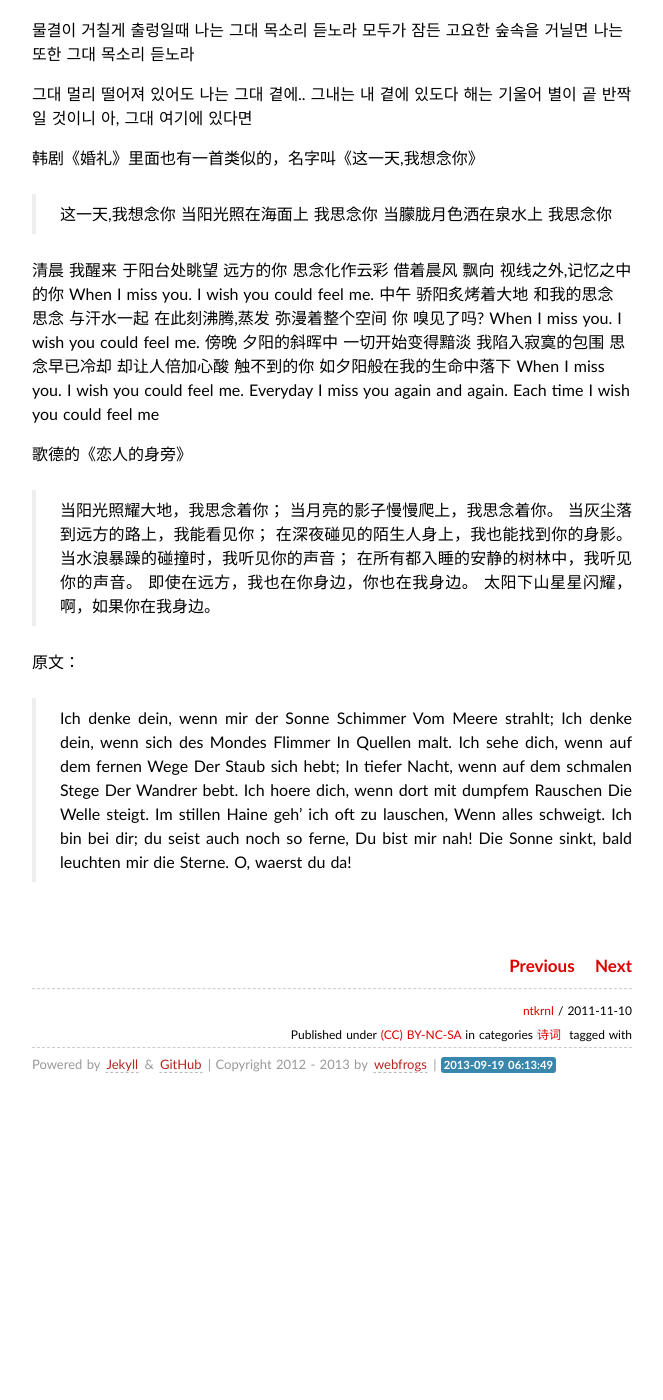
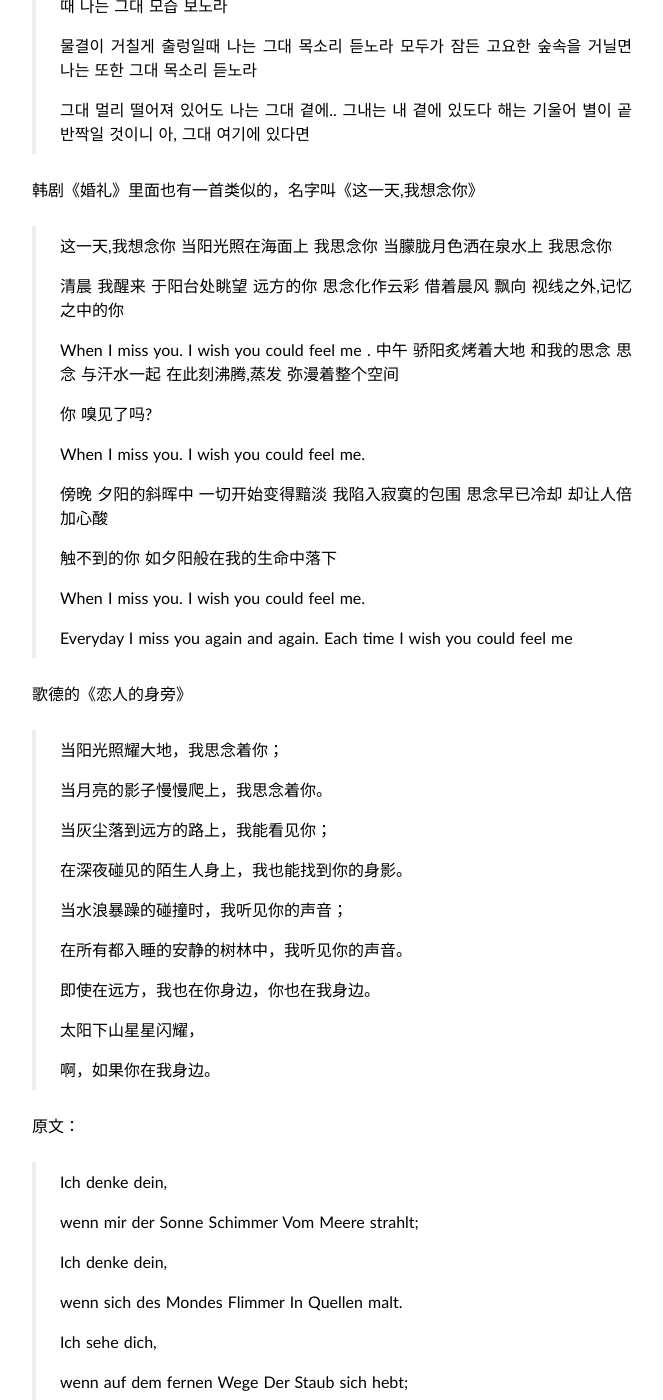
Before and after one commit to ntkrnl/ntkrnl.github.io, a Jekyll site: the page built from _posts/2011-11-10-when-the-sun-shines-on-the-sea-im-missing-you.markdown, in a window 1280 px wide and 1400 px high, scrolled down 473 px. Shown: the whole window, without its empty margins (308-971 px from the left). Built offline with Jekyll 4.4.1, drawn with Linux system fonts in a browser that asks for light colours; some web fonts are replaced; Markdown is read by kramdown in place of the engine named in the settings; comment, search, counter and statistics services are not loaded; before the commit the page ends 1580 px from its top, so only the background shows below that; some of the changed text lies outside the part shown.

Commit message:
Update 2011-11-10-when-the-sun-shines-on-the-sea-im-missing-you.markdown

```diff
--- a/_posts/2011-11-10-when-the-sun-shines-on-the-sea-im-missing-you.markdown
+++ b/_posts/2011-11-10-when-the-sun-shines-on-the-sea-im-missing-you.markdown
@@ -14,118 +14,145 @@ categories:
 
 
 > 当阳光照在海面上
-我正在思念你
-当朦胧的月光洒在泉水上
-我正在思念你
-
-望着窗外
-如果树枝在风中轻轻摇摆
-那么你爱的人也在爱着你
-侧耳倾听
-如果你听见你的心跳
-那么你爱的人也在爱着你
-闭上眼睛
-如果你的唇边挂着一丝微笑
-那么你爱的人也在爱着你
+> 我正在思念你
+> 当朦胧的月光洒在泉水上
+> 我正在思念你
+>
+> 望着窗外
+> 如果树枝在风中轻轻摇摆
+> 那么你爱的人也在爱着你
+>
+> 侧耳倾听
+> 如果你听见你的心跳
+> 那么你爱的人也在爱着你
+>
+> 闭上眼睛
+> 如果你的唇边挂着一丝微笑
+> 那么你爱的人也在爱着你
 
 
 
 原文：
-
-
 > 햇빛이 바다를 비출 때
-나는 그대를 생각하노라
-달그림자 샘에 어릴 때
-나는 그대를 생각하노라
-
-먼 길 위에 먼지 자욱이 일 때
-나는 그대 모습 보노라
-깊은 밤 좁은 길을 나그네가 지날때
-나는 그대 모습 보노라
-
-물결이 거칠게 출렁일때
-나는 그대 목소리 듣노라
-모두가 잠든 고요한 숲속을 거닐면
-나는 또한 그대 목소리 듣노라
-
-그대 멀리 떨어져 있어도 나는 그대 곁에..
-그내는 내 곁에 있도다
-해는 기울어 별이 곹 반짝일 것이니
-아, 그대 여기에 있다면
-
+> 나는 그대를 생각하노라
+> 달그림자 샘에 어릴 때
+> 나는 그대를 생각하노라
+>
+> 먼 길 위에 먼지 자욱이 일 때
+> 나는 그대 모습 보노라
+> 깊은 밤 좁은 길을 나그네가 지날때
+> 나는 그대 모습 보노라
+>
+> 물결이 거칠게 출렁일때
+> 나는 그대 목소리 듣노라
+> 모두가 잠든 고요한 숲속을 거닐면
+> 나는 또한 그대 목소리 듣노라
+>
+> 그대 멀리 떨어져 있어도 나는 그대 곁에..
+> 그내는 내 곁에 있도다
+> 해는 기울어 별이 곹 반짝일 것이니
+> 아, 그대 여기에 있다면
 
 韩剧《婚礼》里面也有一首类似的，名字叫《这一天,我想念你》
 
-
 > 这一天,我想念你
-当阳光照在海面上
-我思念你
-当朦胧月色洒在泉水上
-我思念你
-
-清晨
-我醒来
-于阳台处眺望
-远方的你
-思念化作云彩
-借着晨风
-飘向
-视线之外,记忆之中的你
-When I miss you.
-I wish you could feel me.
-中午
-骄阳炙烤着大地
-和我的思念
-思念
-与汗水一起
-在此刻沸腾,蒸发
-弥漫着整个空间
-你
-嗅见了吗?
-When I miss you.
-I wish you could feel me.
-傍晚
-夕阳的斜晖中
-一切开始变得黯淡
-我陷入寂寞的包围
-思念早已冷却
-却让人倍加心酸
-触不到的你
-如夕阳般在我的生命中落下
-When I miss you.
-I wish you could feel me.
-Everyday I miss you again and again.
-Each time I wish you could feel me
+> 当阳光照在海面上
+> 我思念你
+> 当朦胧月色洒在泉水上
+> 我思念你
+>
+> 清晨
+> 我醒来
+> 于阳台处眺望
+> 远方的你
+> 思念化作云彩
+> 借着晨风
+> 飘向
+> 视线之外,记忆之中的你
+>
+> When I miss you.
+> I wish you could feel me
+> .
+> 中午
+> 骄阳炙烤着大地
+> 和我的思念
+> 思念
+> 与汗水一起
+> 在此刻沸腾,蒸发
+> 弥漫着整个空间
+>
+> 你
+> 嗅见了吗?
+>
+> When I miss you.
+> I wish you could feel me.
+>
+> 傍晚
+> 夕阳的斜晖中
+> 一切开始变得黯淡
+> 我陷入寂寞的包围
+> 思念早已冷却
+> 却让人倍加心酸
+>
+> 触不到的你
+> 如夕阳般在我的生命中落下
+>
+> When I miss you.
+> I wish you could feel me.
+>
+> Everyday I miss you again and again.
+> Each time I wish you could feel me
 
 
 歌德的《恋人的身旁》
 
 
 > 当阳光照耀大地，我思念着你；
-当月亮的影子慢慢爬上，我思念着你。
-当灰尘落到远方的路上，我能看见你；
-在深夜碰见的陌生人身上，我也能找到你的身影。
-当水浪暴躁的碰撞时，我听见你的声音；
-在所有都入睡的安静的树林中，我听见你的声音。
-即使在远方，我也在你身边，你也在我身边。
-太阳下山星星闪耀，
-啊，如果你在我身边。
+>
+> 当月亮的影子慢慢爬上，我思念着你。
+>
+> 当灰尘落到远方的路上，我能看见你；
+>
+> 在深夜碰见的陌生人身上，我也能找到你的身影。
+>
+> 当水浪暴躁的碰撞时，我听见你的声音；
+>
+> 在所有都入睡的安静的树林中，我听见你的声音。
+>
+> 即使在远方，我也在你身边，你也在我身边。
+>
+> 太阳下山星星闪耀，
+>
+> 啊，如果你在我身边。
 
 
 原文：
 
 
 > Ich denke dein,
-wenn mir der Sonne Schimmer Vom Meere strahlt;
-Ich denke dein,
-wenn sich des Mondes Flimmer In Quellen malt.
-Ich sehe dich,
-wenn auf dem fernen Wege Der Staub sich hebt;
-In tiefer Nacht,
-wenn auf dem schmalen Stege Der Wandrer bebt. Ich hoere dich,
-wenn dort mit dumpfem Rauschen Die Welle steigt. Im stillen Haine geh' ich oft zu lauschen,
-Wenn alles schweigt.
-Ich bin bei dir;
-du seist auch noch so ferne, Du bist mir nah!
-Die Sonne sinkt, bald leuchten mir die Sterne.
-O, waerst du da!
+>
+> wenn mir der Sonne Schimmer Vom Meere strahlt;
+>
+> Ich denke dein,
+>
+> wenn sich des Mondes Flimmer In Quellen malt.
+>
+> Ich sehe dich,
+>
+> wenn auf dem fernen Wege Der Staub sich hebt;
+>
+> In tiefer Nacht,
+>
+> wenn auf dem schmalen Stege Der Wandrer bebt. Ich hoere dich,
+>
+> wenn dort mit dumpfem Rauschen Die Welle steigt. Im stillen Haine geh' ich oft zu lauschen,
+>
+> Wenn alles schweigt.
+>
+> Ich bin bei dir;
+>
+> du seist auch noch so ferne, Du bist mir nah!
+>
+> Die Sonne sinkt, bald leuchten mir die Sterne.
+>
+> O, waerst du da!
```
